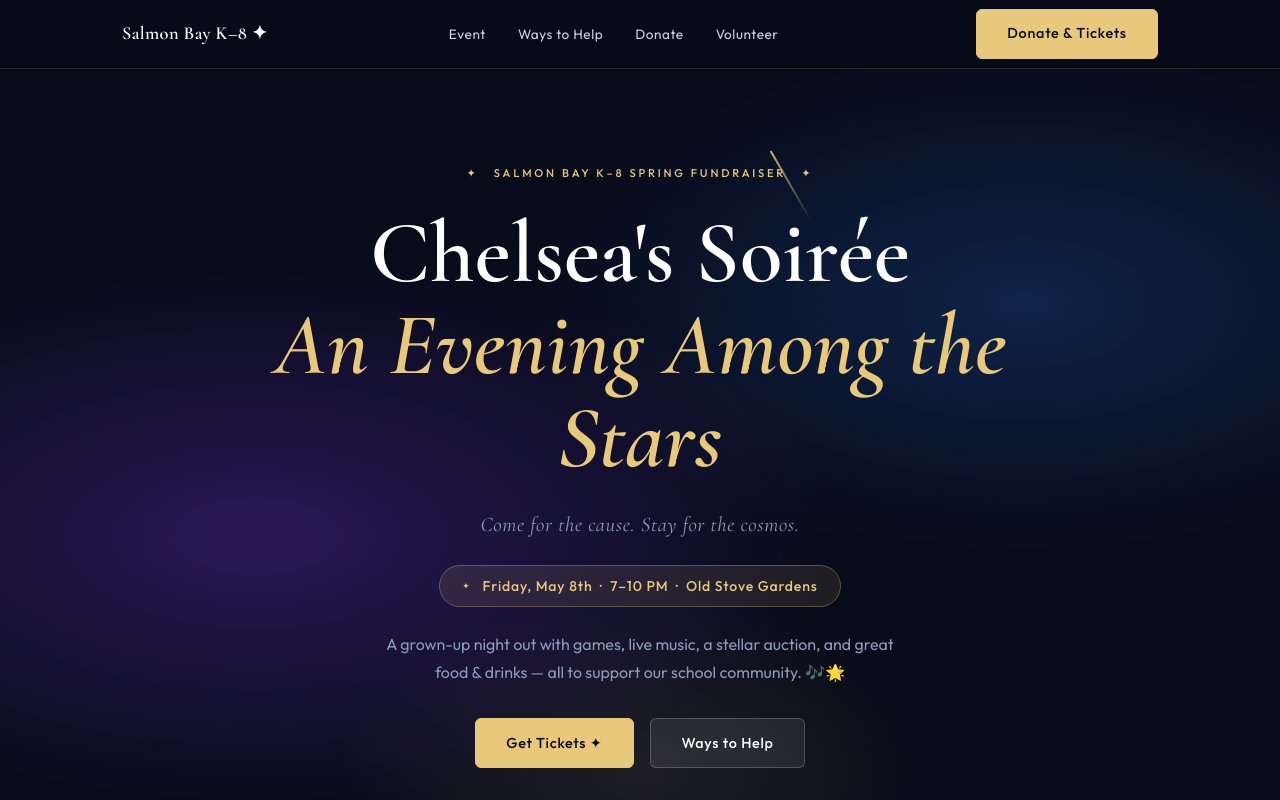
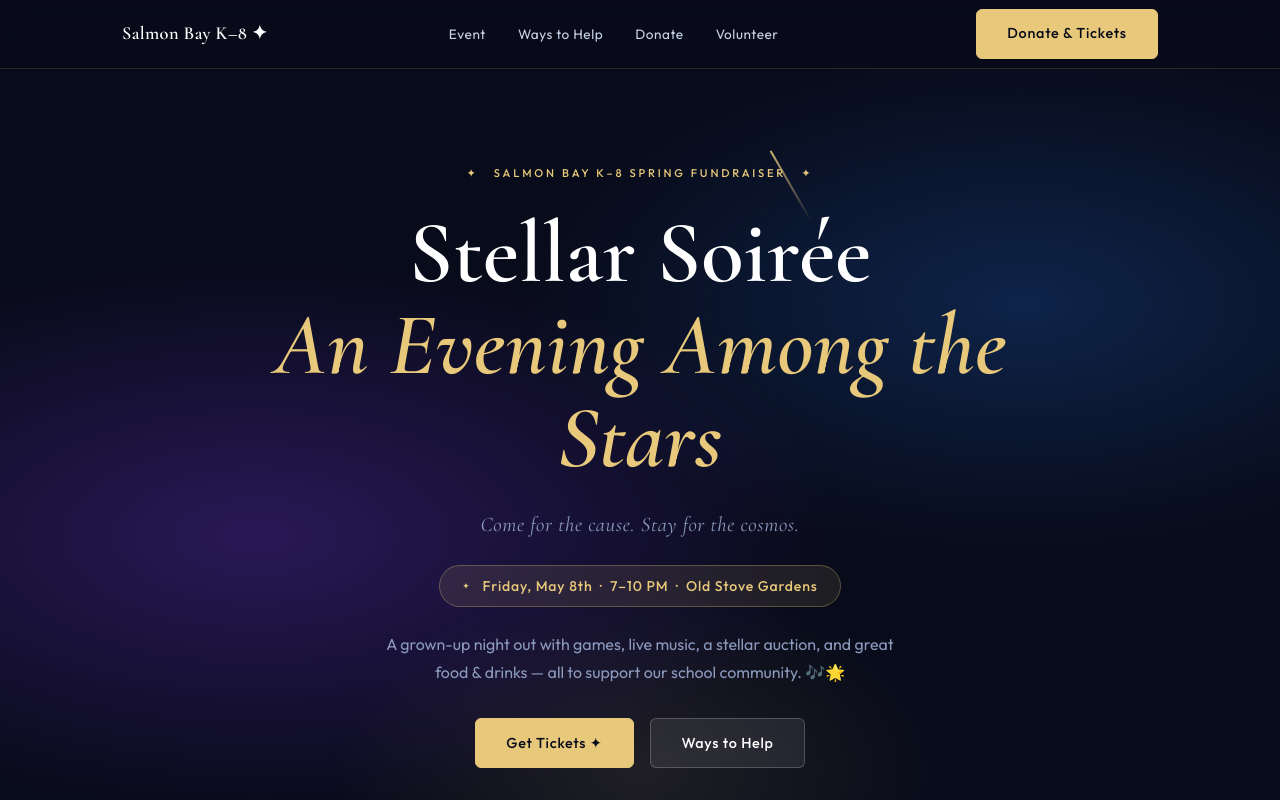
Before and after one commit to georittenmyer/galactic-gala, a plain HTML site: page index.html in a window 1280 px wide. Shown: the top 800 px of the page. Drawn offline with nearby package versions, Linux system fonts and the light colour scheme; a script that the page names is missing.

Commit message:
Update index.html

```diff
--- a/index.html
+++ b/index.html
@@ -673,8 +673,7 @@
     <p class="hero-eyebrow">✦ &nbsp; Salmon Bay K–8 Spring Fundraiser &nbsp; ✦</p>
 
     <h1>
-     <!-- -- Stellar Soirée -->
-            Chelsea's Soirée
+            Stellar Soirée
       <em>An Evening Among the Stars</em>
     </h1>
 
```
